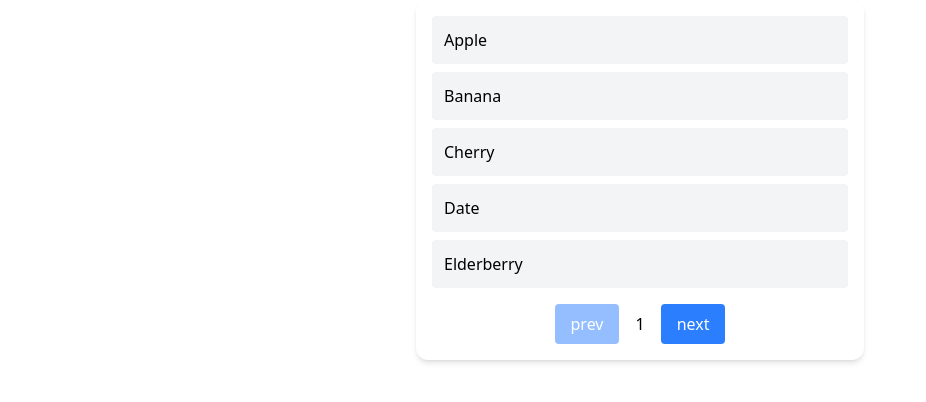
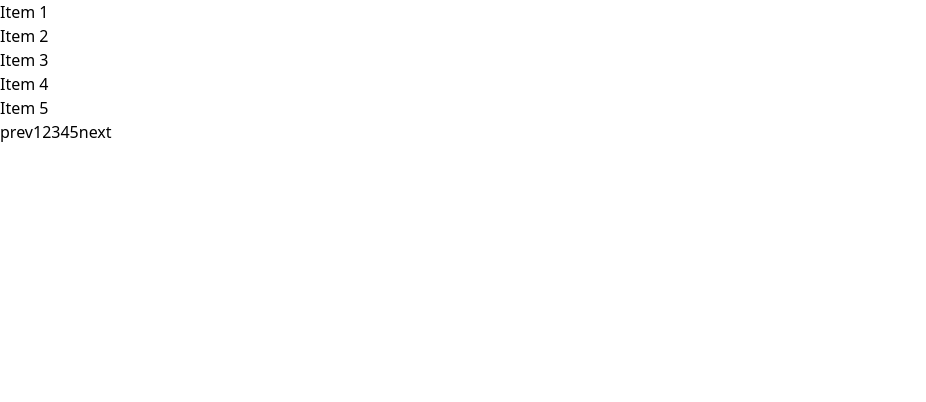
Before and after one commit to PraneethBunny123/All-App, a React (Vite) app: page / in a window 1280 px wide. Shown: the top 402 px of the page, without its empty margins (0-926 px from the left). Built offline with nearby package versions, Linux system fonts and the light colour scheme.

Commit message:
Started full pagination logic that displays the page numbers. so users can navigate to the clicked page without clicking next or prev each time

```diff
--- a/src/App.jsx
+++ b/src/App.jsx
@@ -13,6 +13,7 @@ import DialogProfile from './project-apps/Modal/DialogProfile'
 import RenderList from './project-apps/Accordion/RenderList'
 import RenderTab from './project-apps/Accordion/RenderTab'
 import Pagination from './project-apps/Pagination/Pagination'
+import FullPagination from './project-apps/Pagination/FullPagination'
 
 function App() {
 
@@ -32,7 +33,8 @@ function App() {
       {/*<DialogProfile />*/}
       {/*<RenderList />*/}
       {/*<RenderTab />*/}
-      <Pagination />
+      {/*<Pagination />*/}
+      <FullPagination />
     </div>
   )
 }
--- /dev/null
+++ b/src/project-apps/Pagination/FullPagination.jsx
@@ -0,0 +1,38 @@
+import { useState } from "react"
+import { LARGE_DATA } from "./data"
+
+export default function FullPagination() {
+    const [currentPage, setCurrentPage] = useState(1)
+
+    const itemsPerPage = 5
+    const totalPages = Math.ceil(LARGE_DATA.length / itemsPerPage)
+
+    const startIndex = (currentPage-1) * itemsPerPage
+    const endIndex = startIndex + itemsPerPage
+
+    function handlePrevButton(){
+        setCurrentPage(prev => prev-1)
+    }
+
+    function handleNextButton() {
+        setCurrentPage(prev => prev+1)
+    }
+
+
+    return (
+        <div>
+            <ul>
+                {LARGE_DATA.slice(startIndex, endIndex).map(data => (
+                    <li key={data.id}>{data.name}</li>
+                ))}
+            </ul>
+            <button onClick={handlePrevButton}>prev</button>
+            <button>{currentPage}</button>
+            <button>{currentPage+1}</button>
+            <button>{currentPage+2}</button>
+            <button>{currentPage+3}</button>
+            <button>{currentPage+4}</button>
+            <button onClick={handleNextButton}>next</button>
+        </div>
+    )
+}
--- a/src/project-apps/Pagination/data.js
+++ b/src/project-apps/Pagination/data.js
@@ -4,4 +4,10 @@ const DATA = [
     "Kiwi", "Lemon", "Mango", "Nectarine", "Orange"
 ]
 
-export default DATA;
+export default DATA
+
+
+export const LARGE_DATA = Array.from({ length: 50 }, (_, i) => ({
+    id: i + 1,
+    name: `Item ${i + 1}`,
+}));
```
